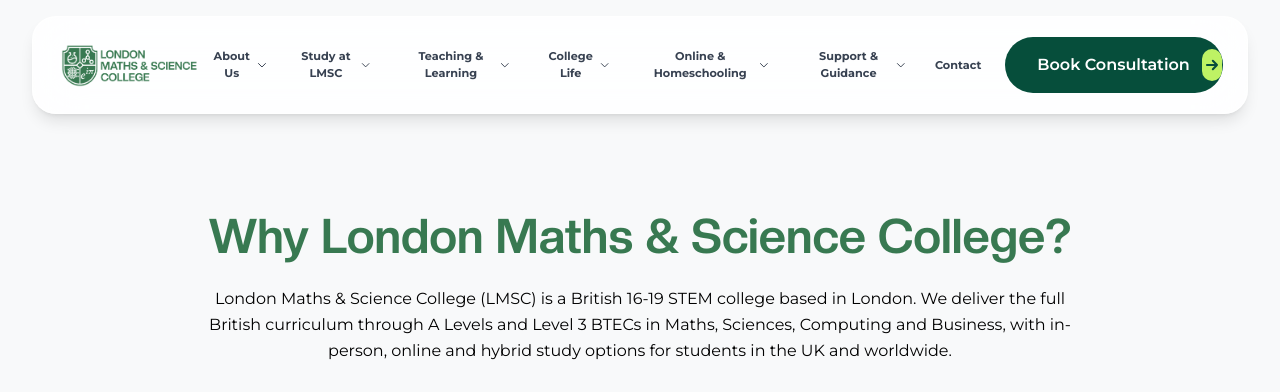
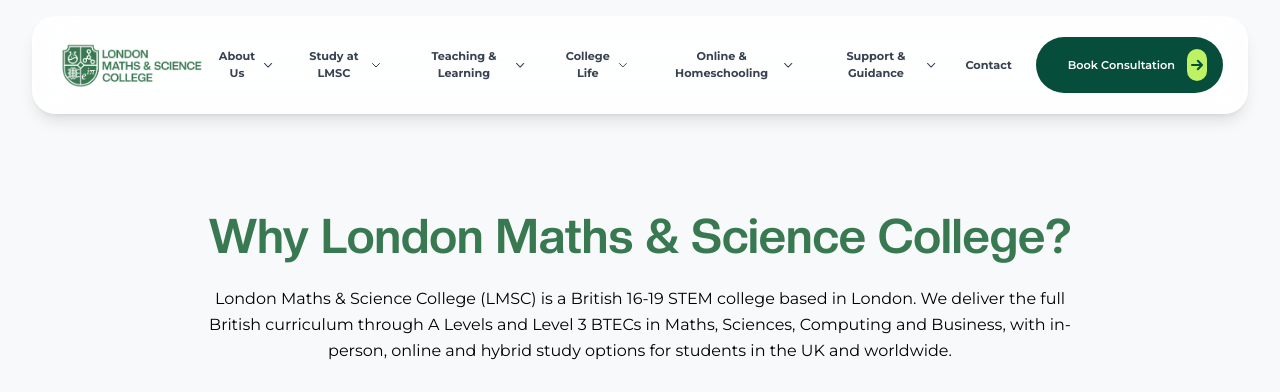
Before and after one commit to lmscuk/lmsc_website, a Flask app: page /about in a window 1280 px wide. Shown: the top 392 px of the page. Run offline with Flask 3, Linux system fonts and the light colour scheme; data comes from the database, SQL or seed files in the repository; both versions use the stored data as it was after the commit; some libraries are stand-ins or nearby versions; some web fonts are replaced.

Commit message:
Navbar Update

```diff
--- a/templates/partials/navbar.html
+++ b/templates/partials/navbar.html
@@ -1,6 +1,10 @@
 <header class="md:px-8 px-4 py-4 max-w-[1920px] mx-auto sticky top-0 z-[60]">
   <style>
     .nav-item-text {
+      font-size: 0.703125rem;
+    }
+
+    .nav-cta .text-part {
       font-size: 0.703125rem;
     }
   </style>
@@ -1127,7 +1131,7 @@
           >
           <a
             href="{{ url_for('book_consultation') }}"
-            class="switch-btn ml-3 bg-emerald-900 hover:bg-emerald-800 text-white px-8 py-3 rounded-full font-semibold transition-all duration-300 overflow-hidden"
+            class="switch-btn nav-cta ml-3 bg-emerald-900 hover:bg-emerald-800 text-white px-8 py-3 rounded-full font-semibold transition-all duration-300 overflow-hidden"
           >
             <div class="btn-content flex items-center gap-3">
               <span class="text-part">Book Consultation</span>
@@ -1705,7 +1709,7 @@
           >
           <a
             href="{{ url_for('book_consultation') }}"
-            class="switch-btn mt-4 inline-flex w-full justify-center bg-emerald-900 hover:bg-emerald-800 text-white px-8 py-4 rounded-full font-semibold transition-all duration-300 overflow-hidden"
+            class="switch-btn nav-cta mt-4 inline-flex w-full justify-center bg-emerald-900 hover:bg-emerald-800 text-white px-8 py-4 rounded-full font-semibold transition-all duration-300 overflow-hidden"
           >
             <div class="btn-content flex items-center gap-3">
               <span class="text-part">Book Consultation</span>
```
Also changed, not shown: instance/lmsc.sqlite3.
